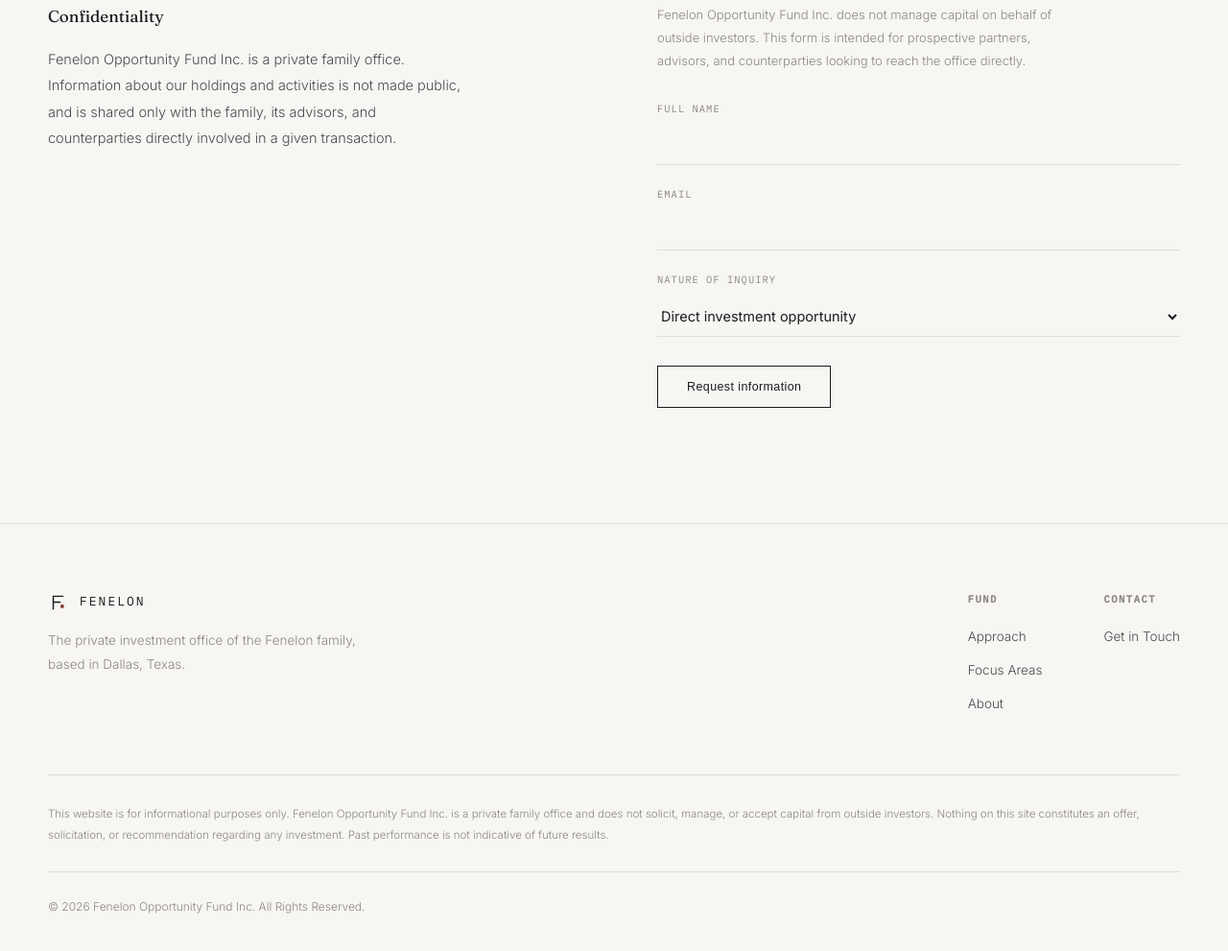
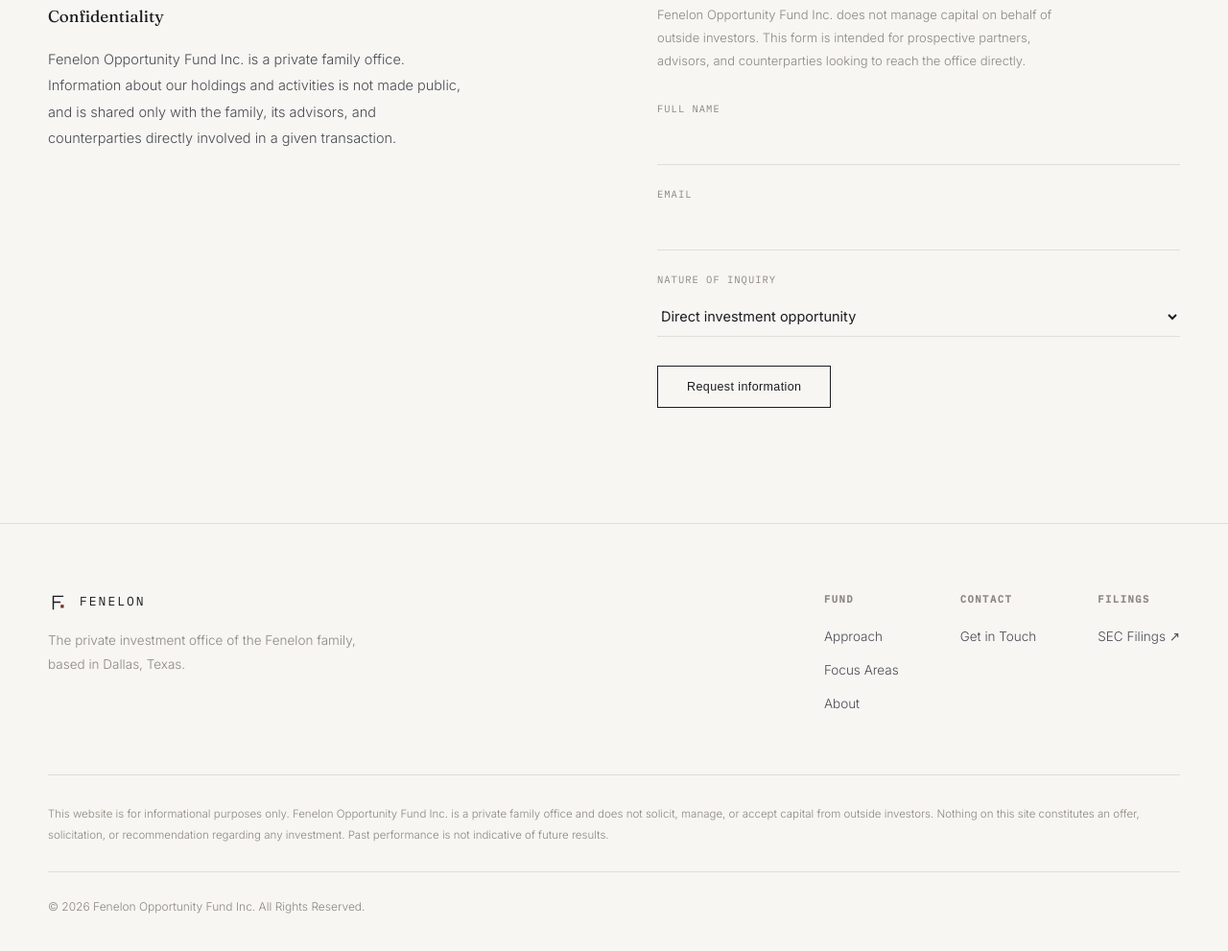
Before and after one commit to fofundinc-afk/index.html, a plain HTML site: page index.html in a window 1280 px wide. Shown: the part 4780-5771 px from the top of the page at 96% size. Drawn offline with Linux system fonts and the light colour scheme.

Commit message:
Add SEC filings link to footer
Added a new footer column for SEC filings with a link.

```diff
--- a/index.html
+++ b/index.html
@@ -534,6 +534,10 @@ footer{padding:70px 40px 44px;}
           <h4>Contact</h4>
           <a href="#contact">Get in Touch</a>
         </div>
+        <div class="footer-col">
+          <h4>Filings</h4>
+          <a href="https://www.sec.gov/edgar/browse/?CIK=0002147005" target="_blank" rel="noopener noreferrer">SEC Filings ↗</a>
+        </div>
       </div>
     </div>
     <div class="footer-disclosure">
```
